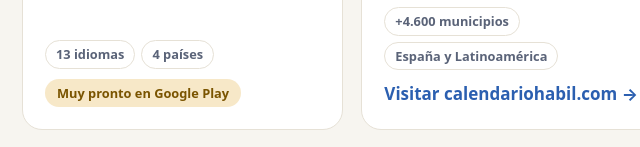
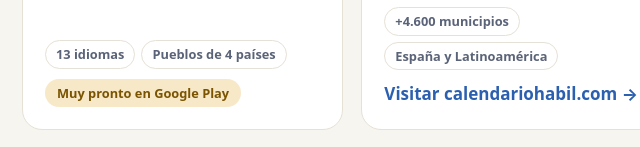
Before and after one commit to XosoMediaLab/xosomedialab.github.io, a plain HTML site: page index.html in a window 1280 px wide. Shown: the part 1260-1407 px from the top of the page, 118-758 px from the left. Drawn offline with Linux system fonts and the light colour scheme.

Commit message:
Web del estudio: «Pueblos de 4 países» en Azulejos
Co-Authored-By: Claude Opus 5.5 <noreply@anthropic.com>

```diff
--- a/index.html
+++ b/index.html
@@ -150,7 +150,7 @@
       <article class="proj" id="azulejos">
         <div class="cab"><img src="img/azulejos.png" alt="" width="56" height="56"><div><span class="kind">Juego para Android</span><h3>Azulejos del Pueblo</h3></div></div>
         <p>Ordena azulejos de estilo artesanal y restaura pueblos del Mediterráneo: España, Italia, Grecia y Turquía. El primero, inspirado en la cerámica de Manises.</p>
-        <ul class="chips"><li>13 idiomas</li><li>4 países</li></ul>
+        <ul class="chips"><li>13 idiomas</li><li>Pueblos de 4 países</li></ul>
         <span class="estado pronto">Muy pronto en Google Play</span>
       </article>
       <article class="proj" id="calendariohabil">
```
